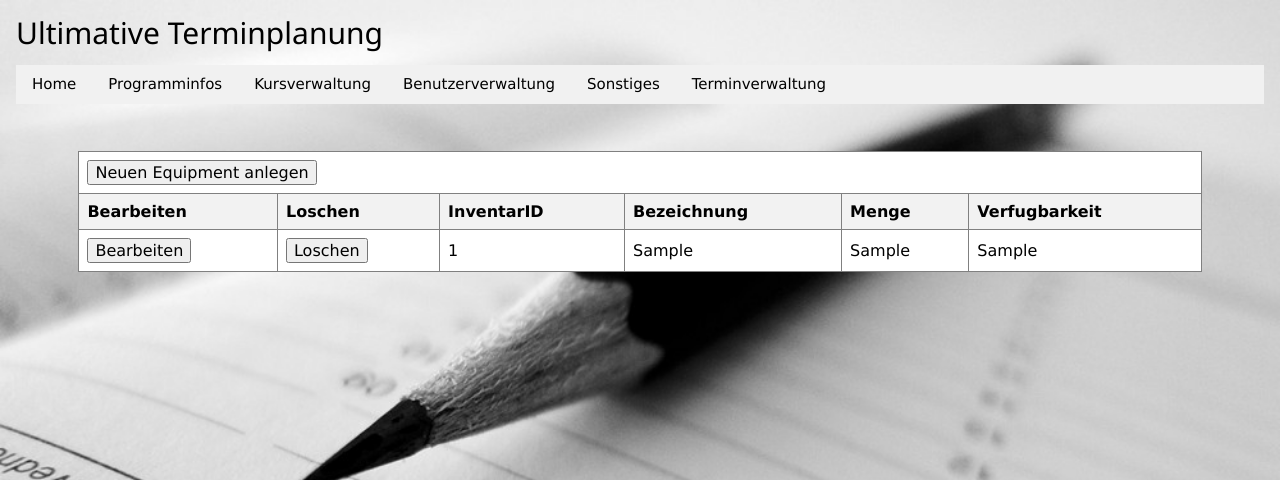
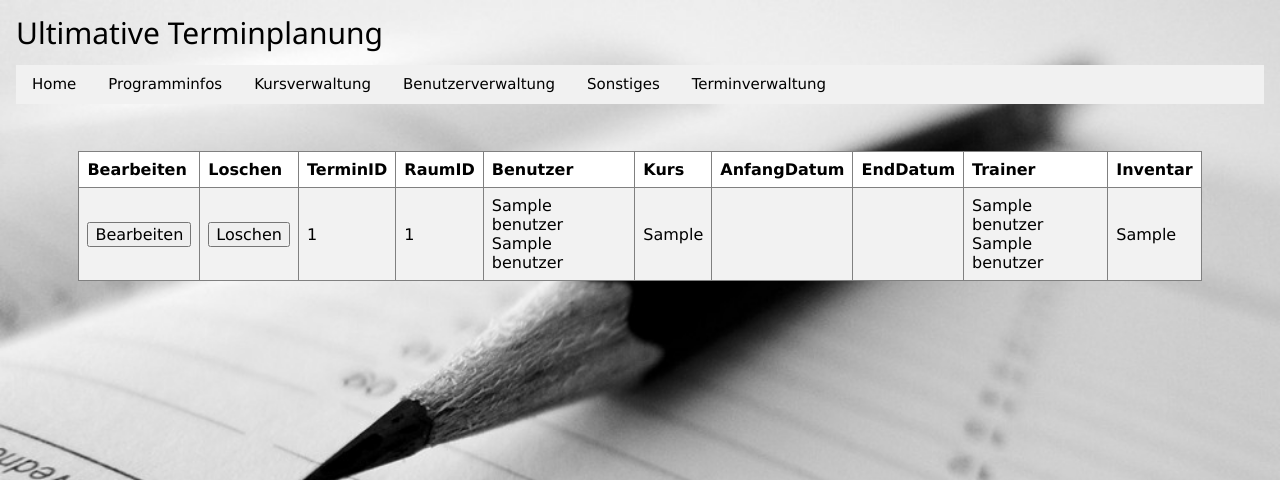
Before and after one commit to DeeShort/t1, a PHP site: page /content/terminliste.php in a window 1280 px wide. Shown: the top 480 px of the page. Run offline with PHP 8.4, Linux system fonts and the light colour scheme; tables that the repository leaves empty or names only in its code hold one stand-in row (values such as "Sample post").

Commit message:
before date set

```diff
--- a/classes/dbclass.php
+++ b/classes/dbclass.php
@@ -199,4 +199,33 @@ class dbclass
         }
 
 
+        public function displayalletermine(){
+            $sql="select t.TerminID,r.RaumID,concat(b.Name,' ',b.Nachname),k.Bezeichnung, date_format(t.AnfangDatum,'%d.%m.%Y'),date_format(DATE_ADD(t.AnfangDatum,INTERVAL k.Dauer DAY), '%d.%m.%Y'), concat(b.Name,' ',b.Nachname),e.Bezeichnung
+                    from termin as t, benutzer as b,kurs as k, raume as r, inventar as e
+                    where (b.BenutzerID=t.BenutzerID
+                    and t.KursID=k.KursID
+                    and r.RaumID=t.RaumID
+                    and e.InventarID=t.InventarID)";
+            $ergebnis=$this->pdo->query($sql);
+            return $ergebnis->fetchAll();
+
+        }
+
+        public function deletetermin($terminid) {
+            $sql ="DELETE FROM termin WHERE TerminID=".$terminid;
+            $ergebnis=$this->pdo->query($sql);
+        }
+
+        public function updatetermin($wurst) {
+            $sql ="update kurs set Bezeichnung=?,TrainerID=?,Kapazitat=?,Dauer=?,Preis=? where KursID=?";
+            $ergebnis=$this->pdo->prepare($sql);
+            $ergebnis->execute(array($wurst["bezeichnung"],$wurst["trainerid"],$wurst["kapazitat"],$wurst["dauer"],$wurst["preis"],$wurst["rid"]));
+        }
+
+        public function displayAlleTrainer(){
+            $sql="select b.benutzerID, r.Rolle, b.Anrede, b.Name, b.Nachname, b.PLZ, b.Ort, b.Email,b.telephone,b.login,b.Password from benutzer as b join rollen as r on  b.rolleID=r.rolleID where r.RolleID=7";
+            $ergebnis=$this->pdo->query($sql);
+            return $ergebnis->fetchAll();
+        }
+
 }
--- a/content/terminbearbeiten.php
+++ b/content/terminbearbeiten.php
@@ -4,11 +4,11 @@ require_once '../classes/dbclass.php';
 
 if (isset($_POST)){
     if($_POST["but"]=="Bearbeiten"){
-        header("Location:updateequip.php?ID=".$_POST["equipid"]);
+        header("Location:updatetermin.php?ID=".$_POST["terminid"]);
 
     } else {
         $db =new dbclass();
-        $db->deleteequip($_POST["equipid"]);
-        header("Location:equipliste.php");
+        $db->deletetermin($_POST["terminid"]);
+        header("Location:terminliste.php");
     }
 }
--- a/content/terminliste.php
+++ b/content/terminliste.php
@@ -14,30 +14,31 @@ require_once '../classes/dbclass.php';
     <div align="center">
 
         <table width="90%" border="1">
-            <td colspan="7">
-                 <input type="button" value="Neuen Equipment anlegen" onclick="window.location.href='updateequip.php?ID=0'">
-            </td>
             <tr>
             <th>                Bearbeiten            </th>
             <th>                Loschen            </th>
-            <th>                InventarID            </th>
-            <th>                Bezeichnung            </th>
-            <th>                Menge            </th>
-            <th>                Verfugbarkeit            </th>
+            <th>                TerminID            </th>
+            <th>                RaumID            </th>
+            <th>                Benutzer           </th>
+            <th>                Kurs            </th>
+            <th>                AnfangDatum           </th>
+            <th>                EndDatum           </th>
+            <th>                Trainer           </th>
+            <th>                Inventar           </th>
             </tr>
             <?php
             $db=new dbclass();
-            $werte = $db->displayallequip();
+            $werte = $db->displayalletermine();
             foreach($werte as $inhalt){
                 echo"<tr>";
                 ?>
-            <form action="equipbearbeiten.php" method="POST">
+            <form action="terminbearbeiten.php" method="POST">
                 <td><input type="submit" name="but" value="Bearbeiten"></td>
                 <td><input type="submit" name="but" value="Loschen"></td>
-            <input type="hidden" name="equipid" value="<?php echo $inhalt[0];?>">
+            <input type="hidden" name="terminid" value="<?php echo $inhalt[0];?>">
             </form>
                    <?php
-                for($i=0;$i<=3;$i++){
+                for($i=0;$i<=7;$i++){
                     echo "<td>".$inhalt[$i]."</td>";
                 }
                 echo"</tr>";
```
Also changed, not shown: content/neutermine.php (added, +62 -0 lines), content/ubdatetermin.php (added, +9 -0 lines), nbproject/private/private.xml (+6 -8 lines).
